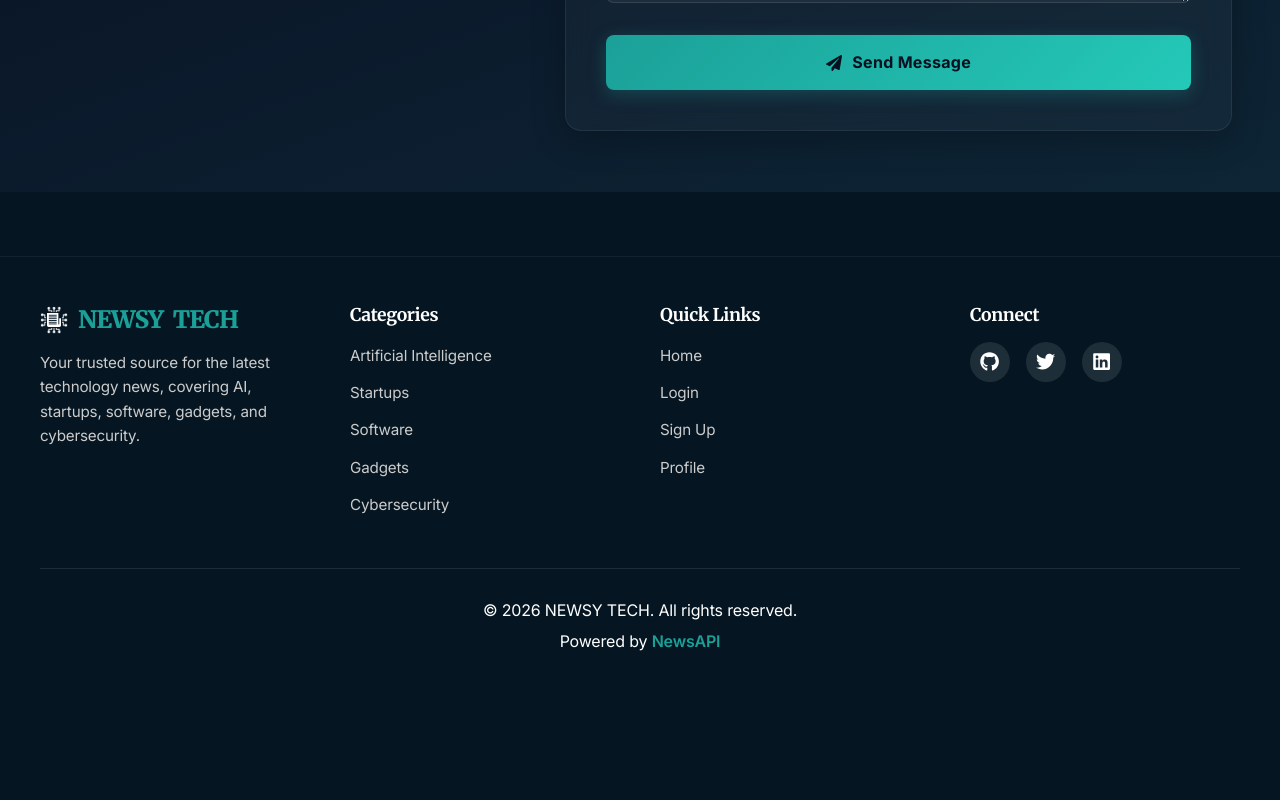
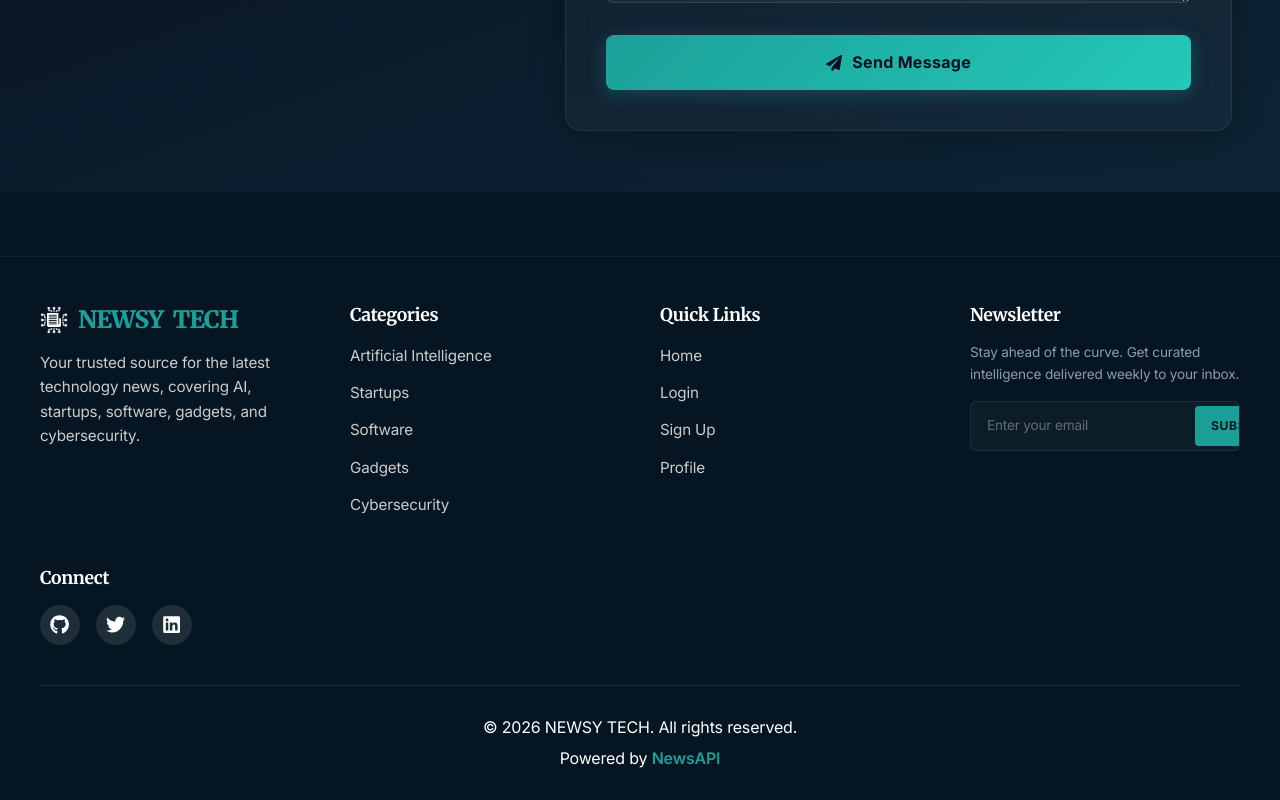
Before and after one commit to aman-bhadana-26/NEWSY_DEMO, a Next.js app in the folder frontend/: page /contact in a window 1280 px wide. Shown: the part 1009-1809 px from the top of the page. Before the commit the page ends 1692 px from the top, so only its background shows below. Built offline with nearby package versions, Linux system fonts and the light colour scheme; no server answers; a web font is replaced by a local one.

Commit message:
landing page ui updated

```diff
--- a/frontend/components/Footer.js
+++ b/frontend/components/Footer.js
@@ -1,3 +1,4 @@
+import { useState } from 'react';
 import Link from 'next/link';
 import { FaGithub, FaTwitter, FaLinkedin } from 'react-icons/fa';
 import { useLanguage } from '../context/LanguageContext';
@@ -6,6 +7,29 @@ import styles from '../styles/Footer.module.css';
 const Footer = () => {
   const { t } = useLanguage();
   const currentYear = new Date().getFullYear();
+  const [email, setEmail] = useState('');
+  const [subscribed, setSubscribed] = useState(false);
+  const [error, setError] = useState('');
+
+  const handleSubscribe = (e) => {
+    e.preventDefault();
+    if (!email.trim()) {
+      setError(t('common.emailRequired') || 'Email is required');
+      return;
+    }
+    const emailRegex = /^[^\s@]+@[^\s@]+\.[^\s@]+$/;
+    if (!emailRegex.test(email.trim())) {
+      setError(t('common.invalidEmail') || 'Please enter a valid email');
+      return;
+    }
+
+    setError('');
+    setSubscribed(true);
+    setEmail('');
+    setTimeout(() => {
+      setSubscribed(false);
+    }, 4000);
+  };
 
   return (
     <footer className={styles.footer}>
@@ -31,11 +55,11 @@ const Footer = () => {
           <div className={styles.footerSection}>
             <h4 className={styles.footerTitle}>{t('footer.categories')}</h4>
             <ul className={styles.footerLinks}>
-              <li><Link href="/?category=ai">{t('footer.artificialIntelligence')}</Link></li>
-              <li><Link href="/?category=startups">{t('cat.startups')}</Link></li>
-              <li><Link href="/?category=software">{t('cat.software')}</Link></li>
-              <li><Link href="/?category=gadgets">{t('cat.gadgets')}</Link></li>
-              <li><Link href="/?category=cybersecurity">{t('cat.cybersecurity')}</Link></li>
+              <li><Link href="/home?category=ai">{t('footer.artificialIntelligence')}</Link></li>
+              <li><Link href="/home?category=startups">{t('cat.startups')}</Link></li>
+              <li><Link href="/home?category=software">{t('cat.software')}</Link></li>
+              <li><Link href="/home?category=gadgets">{t('cat.gadgets')}</Link></li>
+              <li><Link href="/home?category=cybersecurity">{t('cat.cybersecurity')}</Link></li>
             </ul>
           </div>
 
@@ -47,6 +71,31 @@ const Footer = () => {
               <li><Link href="/signup">{t('nav.signup')}</Link></li>
               <li><Link href="/profile">{t('nav.profile')}</Link></li>
             </ul>
+          </div>
+
+          {/* Newsletter Signup Form */}
+          <div className={styles.footerSection}>
+            <h4 className={styles.footerTitle}>Newsletter</h4>
+            <p className={styles.newsletterDescription}>
+              Stay ahead of the curve. Get curated intelligence delivered weekly to your inbox.
+            </p>
+            <form onSubmit={handleSubscribe} className={styles.newsletterForm}>
+              <div className={styles.inputGroup}>
+                <input
+                  type="email"
+                  placeholder="Enter your email"
+                  value={email}
+                  onChange={(e) => setEmail(e.target.value)}
+                  className={styles.newsletterInput}
+                  aria-label="Email address"
+                />
+                <button type="submit" className={styles.newsletterButton}>
+                  Subscribe
+                </button>
+              </div>
+              {subscribed && <p className={styles.successMessage}>✓ Subscribed successfully!</p>}
+              {error && <p className={styles.errorMessage}>✗ {error}</p>}
+            </form>
           </div>
 
           <div className={styles.footerSection}>
--- a/frontend/components/Navbar.js
+++ b/frontend/components/Navbar.js
@@ -10,7 +10,7 @@ import LanguageSwitcher from './LanguageSwitcher';
 import AdvancedSearchModal from './AdvancedSearchModal';
 import styles from '../styles/Navbar.module.css';
 
-const Navbar = () => {
+const Navbar = ({ className = '' }) => {
   const router = useRouter();
   const { user, logout, isAuthenticated, openAuthModal } = useAuth();
   const { t } = useLanguage();
@@ -217,7 +217,7 @@ const Navbar = () => {
   };
 
   return (
-    <nav className={`${styles.navbar} ${isScrolled ? styles.scrolled : ''}`}>
+    <nav className={`${styles.navbar} ${isScrolled ? styles.scrolled : ''} ${className}`}>
       <div className={styles.container}>
         {/* Menu Button — hidden on landing page */}
         {router.pathname !== '/' && (
--- a/frontend/styles/Footer.module.css
+++ b/frontend/styles/Footer.module.css
@@ -162,3 +162,83 @@
     padding: 0 15px;
   }
 }
+
+.newsletterDescription {
+  color: #8b9ba8;
+  font-size: 0.85rem;
+  line-height: 1.6;
+  margin-bottom: 16px;
+}
+
+.newsletterForm {
+  display: flex;
+  flex-direction: column;
+  gap: 8px;
+}
+
+.inputGroup {
+  display: flex;
+  background: rgba(255, 255, 255, 0.03);
+  border: 1px solid rgba(255, 255, 255, 0.08);
+  border-radius: 6px;
+  overflow: hidden;
+  padding: 4px;
+  transition: border-color 0.25s ease, box-shadow 0.25s ease;
+}
+
+.inputGroup:focus-within {
+  border-color: #1BA098;
+  box-shadow: 0 0 12px rgba(27, 160, 152, 0.15);
+}
+
+.newsletterInput {
+  flex: 1;
+  background: transparent;
+  border: none;
+  outline: none;
+  color: white;
+  padding: 8px 12px;
+  font-size: 0.85rem;
+  font-family: inherit;
+}
+
+.newsletterInput::placeholder {
+  color: rgba(255, 255, 255, 0.35);
+}
+
+.newsletterButton {
+  background: #1BA098;
+  color: #051622;
+  border: none;
+  border-radius: 4px;
+  padding: 0 16px;
+  font-size: 0.76rem;
+  font-weight: 700;
+  letter-spacing: 0.05em;
+  text-transform: uppercase;
+  cursor: pointer;
+  transition: background 0.25s ease, color 0.25s ease, transform 0.2s ease;
+}
+
+.newsletterButton:hover {
+  background: #24c9b8;
+  color: #ffffff;
+}
+
+.newsletterButton:active {
+  transform: scale(0.96);
+}
+
+.successMessage {
+  color: #24c9b8;
+  font-size: 0.75rem;
+  margin-top: 4px;
+  font-weight: 600;
+}
+
+.errorMessage {
+  color: #f87171;
+  font-size: 0.75rem;
+  margin-top: 4px;
+  font-weight: 600;
+}
--- a/frontend/styles/Navbar.module.css
+++ b/frontend/styles/Navbar.module.css
@@ -7,8 +7,17 @@
   z-index: 997;
   border: none;
   outline: none;
-  transition: all 0.3s ease;
-}
+  transition: all 0.3s cubic-bezier(0.16, 1, 0.3, 1);
+}
+
+.navbar.scrolled {
+  background: rgba(5, 22, 34, 0.75);
+  backdrop-filter: blur(12px);
+  -webkit-backdrop-filter: blur(12px);
+  border-bottom: 1px solid rgba(27, 160, 152, 0.15);
+  box-shadow: 0 10px 30px rgba(0, 0, 0, 0.3);
+}
+
 
 .container {
   max-width: 100%;
```
Also changed, not shown: frontend/pages/index.js (+66 -20 lines), frontend/styles/Landing.module.css (+55 -21 lines).
